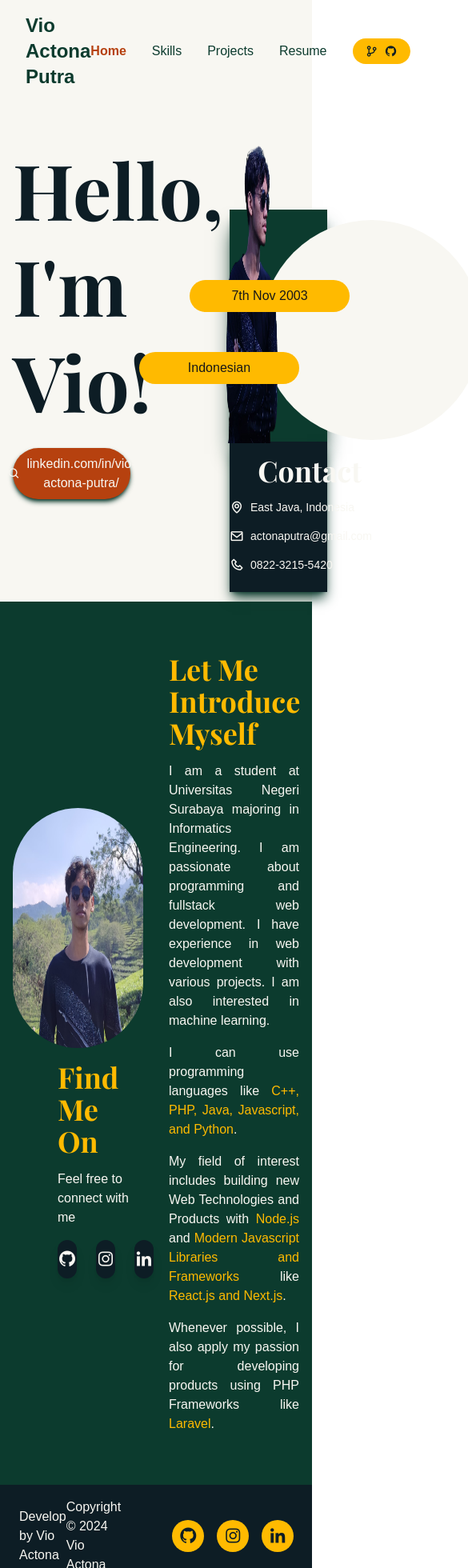
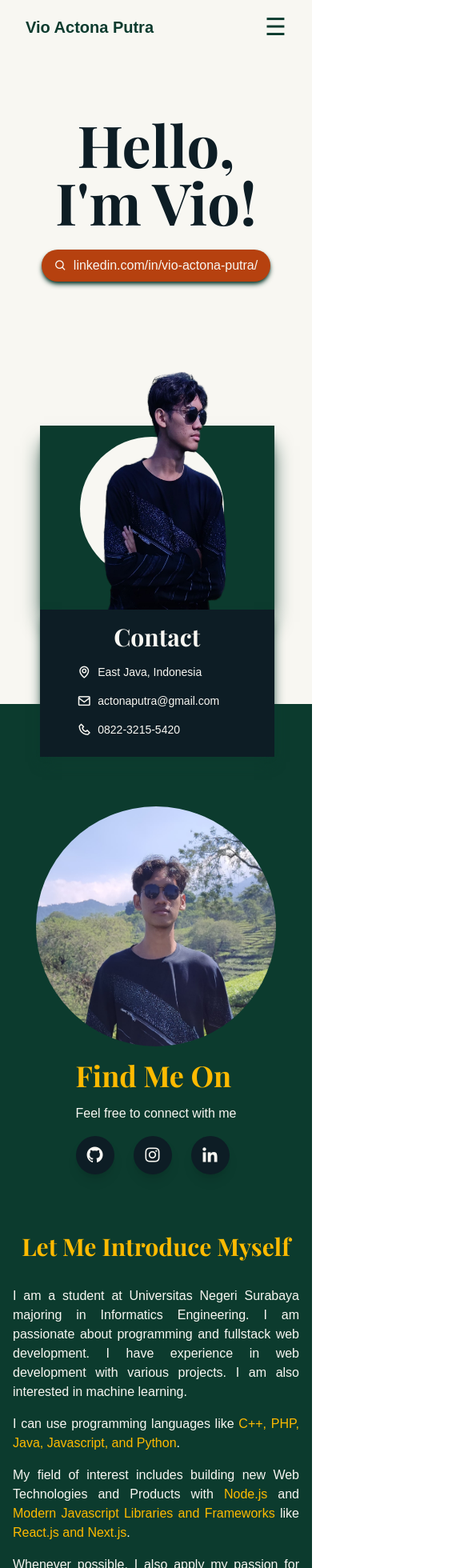
Before and after one commit to actonaa/my-portofolio-vio-actona, a Next.js app: page / in a window 390 px wide. Shown: the top 1960 px of the page at 80% size, 585 px wide, since content can reach past the window. Built offline with nearby package versions, Linux system fonts and the light colour scheme.

Commit message:
Membuat responsive home handphone

```diff
--- a/src/app/Navbar.tsx
+++ b/src/app/Navbar.tsx
@@ -6,6 +6,7 @@ import { usePathname } from "next/navigation"; // Menggunakan usePathname dari n
 export default function Navbar() {
   const [isScrolled, setIsScrolled] = useState(false);
   const [isMounted, setIsMounted] = useState(false); // State untuk mengecek apakah komponen sudah dimuat
+  const [isMenuOpen, setIsMenuOpen] = useState(false); // State untuk menu HP
   const pathname = usePathname(); // Mendapatkan pathname dengan usePathname
 
   // Efek untuk menandakan komponen sudah dimuat
@@ -38,13 +39,85 @@ export default function Navbar() {
       }`}
     >
       <div className="flex justify-between max-w-6xl mx-auto py-4 px-8 komputer:max-w-7xl tablet:max-w-4xl">
+        {/* Logo */}
         <Link
           href="https://www.linkedin.com/in/vio-actona-putra-002a76255/"
-          className="text-2xl font-bold self-center text-darkgreen tablet:text-lg"
+          className="text-2xl font-bold self-center text-darkgreen tablet:text-lg hp:text-xl"
         >
           Vio Actona Putra
         </Link>
-        <ul className="flex gap-8 items-center text-darkgreen tablet:gap-6">
+
+        {/* Menu untuk HP */}
+        <div className="hp:block hidden">
+          <button
+            className="text-darkgreen text-3xl"
+            onClick={() => setIsMenuOpen(!isMenuOpen)}
+            aria-label="Toggle Menu"
+          >
+            ☰
+          </button>
+          {isMenuOpen && (
+            <ul className="absolute right-4 top-16 bg-white shadow-lg rounded-md p-4 flex flex-col gap-4">
+              <li>
+                <Link
+                  href="/"
+                  className={`navbar-link ${
+                    isActiveLink("/") ? "text-orange font-semibold" : ""
+                  }`}
+                  onClick={() => setIsMenuOpen(false)}
+                >
+                  Home
+                </Link>
+              </li>
+              <li>
+                <Link
+                  href="/skill"
+                  className={`navbar-link ${
+                    isActiveLink("/skill") ? "text-orange font-semibold" : ""
+                  }`}
+                  onClick={() => setIsMenuOpen(false)}
+                >
+                  Skills
+                </Link>
+              </li>
+              <li>
+                <Link
+                  href="/project"
+                  className={`navbar-link ${
+                    isActiveLink("/project") ? "text-orange font-semibold" : ""
+                  }`}
+                  onClick={() => setIsMenuOpen(false)}
+                >
+                  Projects
+                </Link>
+              </li>
+              <li>
+                <Link
+                  href="/resume"
+                  className={`navbar-link ${
+                    isActiveLink("/resume") ? "text-orange font-semibold" : ""
+                  }`}
+                  onClick={() => setIsMenuOpen(false)}
+                >
+                  Resume
+                </Link>
+              </li>
+              <li>
+                <Link
+                  href="https://github.com/actonaa"
+                  className="flex items-center justify-center gap-2 py-2 px-4 text-black bg-yellow rounded-full hover:opacity-80"
+                  onClick={() => setIsMenuOpen(false)}
+                >
+                  <i className="bx bx-git-branch"></i>{" "}
+                  <i className="bx bxl-github"></i>
+                </Link>
+              </li>
+            </ul>
+          )}
+        </div>
+
+        {/* Menu untuk tablet dan komputer */}
+        <ul className="flex gap-8 items-center text-darkgreen tablet:gap-6 hp:hidden">
           <li className="relative">
             <Link
               href="/"
--- a/src/app/Puuter.tsx
+++ b/src/app/Puuter.tsx
@@ -3,14 +3,14 @@ import Link from "next/link";
 export default function Puuter() {
   return (
     <footer className="bg-black relative bottom-0 left-0 right-0">
-      <div className="flex px-6 justify-between items-center text-white max-w-6xl mx-auto py-4 komputer:max-w-7xl tablet:max-w-2xl">
-        <h4 className="tablet:text-sm">Develop by Vio Actona</h4>
-        <p className="tablet:text-sm">Copyright © 2024 Vio Actona</p>
+      <div className="flex px-6 justify-between items-center text-white max-w-6xl mx-auto py-4 komputer:max-w-7xl tablet:max-w-2xl hp:flex-col hp:items-center">
+        <h4 className="tablet:text-sm hp:mb-4">Develop by Vio Actona</h4>
+        <p className="tablet:text-sm hp:mb-4">Copyright © 2024 Vio Actona</p>
         <div className="flex gap-4">
           {/* GitHub */}
           <Link
             href="https://github.com/actonaa"
-            className="flex justify-center items-center w-10 h-10 ml-16 rounded-full bg-yellow text-black hover:opacity-80"
+            className="flex justify-center items-center w-10 h-10 ml-16 rounded-full bg-yellow text-black hover:opacity-80 hp:ml-0"
             aria-label="GitHub"
           >
             <i className="bx bxl-github text-2xl"></i>
--- a/src/app/_Components/(home)/CardProfile.tsx
+++ b/src/app/_Components/(home)/CardProfile.tsx
@@ -10,26 +10,26 @@ const CardProfile = () => {
           alt="profile"
           width={700}
           height={700}
-          className="w-[1000px] h-[500px] absolute z-[3] -bottom-[154px] left-[10px] tablet:w-[500px] tablet:h-[400px] tablet:left-1/2 tablet:-translate-x-1/2 tablet:-bottom-[266px]"
+          className="w-[1000px] h-[500px] absolute z-[3] -bottom-[154px] left-[10px] tablet:w-[500px] tablet:h-[400px] tablet:left-1/2 tablet:-translate-x-1/2 tablet:-bottom-[266px] hp:w-[500px] hp:h-[400px] hp:left-[20px]  hp:-bottom-[266px]"
         />
 
         {/* Lingkaran Kuning */}
-        <div className="py-2 w-[200px] text-center rounded-full bg-yellow z-[4] absolute bottom-[10px] left-[10px] tablet:-bottom-[120px] tablet:left-[70px] tablet:w-[150px]">
+        <div className="py-2 w-[200px] text-center rounded-full bg-yellow z-[4] absolute bottom-[10px] left-[10px] tablet:-bottom-[120px] tablet:left-[70px] tablet:w-[150px] hp:hidden">
           7th Nov 2003
         </div>
-        <div className="py-2 w-[200px] text-center rounded-full bg-yellow z-[4] absolute -bottom-[80px] right-4 tablet:-bottom-[220px] tablet:right-[80px] tablet:w-[150px]">
+        <div className="py-2 w-[200px] text-center rounded-full bg-yellow z-[4] absolute -bottom-[80px] right-4 tablet:-bottom-[220px] tablet:right-[80px] tablet:w-[150px] hp:hidden">
           Indonesian
         </div>
 
         {/* Lingkaran Putih */}
-        <div className="w-[275px] h-[275px] bg-white rounded-full absolute z-[2] -bottom-[150px] left-[100px] komputer:left-[130px] tablet:w-[180px] tablet:h-[180px] tablet:-bottom-[230px] tablet:left-[160px]"></div>
+        <div className="w-[275px] h-[275px] bg-white rounded-full absolute z-[2] -bottom-[150px] left-[100px] komputer:left-[130px] tablet:w-[180px] tablet:h-[180px] tablet:-bottom-[230px] tablet:left-[160px] hp:w-[180px] hp:h-[180px] hp:-bottom-[230px] hp:left-[100px]"></div>
 
         {/* Kotak Informasi */}
-        <div className="w-full absolute -bottom-[340px] left-[60px] tablet:left-[130px] tablet:-bottom-[450px]">
-          <div className="bg-darkgreen w-3/4 h-[290px] shadow-xl shadow-darkgreen tablet:w-1/2 tablet:h-[230px]"></div>
-          <div className="bg-black w-3/4 shadow-lg shadow-darkgreen tablet:w-1/2">
+        <div className="w-full absolute -bottom-[340px] left-[60px] tablet:left-[130px] tablet:-bottom-[450px] hp:left-[50px] hp:-bottom-[450px]">
+          <div className="bg-darkgreen w-3/4 h-[290px] shadow-xl shadow-darkgreen tablet:w-1/2 tablet:h-[230px] hp:w-3/4 hp:h-[230px]"></div>
+          <div className="bg-black w-3/4 shadow-lg shadow-darkgreen tablet:w-1/2 hp:w-3/4">
             <div className="text-white w-[200px] mx-auto text-center py-4 text-sm">
-              <h2 className="text-4xl font-bold mb-2 tablet:text-3xl">
+              <h2 className="text-4xl font-bold mb-2 tablet:text-3xl hp:text-3xl">
                 Contact
               </h2>
               <p className="py-1 flex items-center text-center">
--- a/src/app/_Components/(home)/Introduction.tsx
+++ b/src/app/_Components/(home)/Introduction.tsx
@@ -2,16 +2,16 @@ import Link from "next/link";
 
 const Introduction = () => {
   return (
-    <div className="max-w-sm ml-4 tablet:mx-auto tablet:flex tablet:flex-col tablet:items-center tablet:justify-center tablet:mb-20">
+    <div className="max-w-sm ml-4 tablet:mx-auto tablet:flex tablet:flex-col tablet:items-center tablet:justify-center tablet:mb-20 hp:mb-20 hp:mx-auto hp:flex hp:flex-col hp:items-center hp:justify-center">
       {/* Teks Utama */}
-      <h1 className="text-8xl font-bold leading-tight text-black tablet:text-center">
+      <h1 className="text-8xl font-bold leading-tight text-black tablet:text-center hp:text-7xl hp:text-center">
         Hello, <span className="block">I{"'"}m Vio!</span>
       </h1>
 
       {/* Tautan LinkedIn */}
       <Link
         href="https://www.linkedin.com/in/vio-actona-putra/"
-        className="flex items-center justify-center gap-2 w-full py-2 px-4 rounded-full bg-orange text-center text-white mt-6 shadow-md shadow-darkgreen hover:opacity-80"
+        className="flex items-center justify-center gap-2 w-full py-2 px-4 rounded-full bg-orange text-center text-white mt-6 shadow-md shadow-darkgreen hover:opacity-80 hp:text-md"
       >
         <i className="bx bx-search"></i>
         linkedin.com/in/vio-actona-putra/
--- a/src/app/_Components/(home)/IntroductionSection.tsx
+++ b/src/app/_Components/(home)/IntroductionSection.tsx
@@ -1,7 +1,7 @@
 const IntroductionSection = () => {
   return (
-    <div className="tablet:mx-auto tablet:flex tablet:flex-col tablet:items-center tablet:justify-center">
-      <h3 className="text-4xl font-bold text-yellow">
+    <div className="tablet:mx-auto tablet:flex tablet:flex-col tablet:items-center tablet:justify-center hp:mx-auto hp:flex hp:flex-col hp:items-center hp:justify-center hp:mt-10">
+      <h3 className="text-4xl font-bold text-yellow hp:text-3xl hp:text-center mb-4">
         Let Me Introduce Myself
       </h3>
       <p className="mt-4 text-justify text-white">
--- a/src/app/_Components/(home)/SocialLinks.tsx
+++ b/src/app/_Components/(home)/SocialLinks.tsx
@@ -3,7 +3,7 @@ import Link from "next/link";
 
 const SocialLinks = () => {
   return (
-    <div className="flex flex-col tablet:mx-auto tablet:items-center tablet:justify-center">
+    <div className="flex flex-col tablet:mx-auto tablet:items-center tablet:justify-center hp:mx-auto hp:items-center hp:justify-center">
       {/* Gambar Profil */}
       <Image
         src="/vio2.jpeg"
@@ -14,7 +14,7 @@ const SocialLinks = () => {
       />
 
       {/* Informasi dan Tautan Sosial */}
-      <div className="ml-14 tablet:ml-0">
+      <div className="ml-14 tablet:ml-0 hp:ml-0">
         <h2 className="text-4xl text-yellow font-bold mt-4">Find Me On</h2>
         <p className="mt-4 text-white">Feel free to connect with me</p>
 
--- a/src/app/page.tsx
+++ b/src/app/page.tsx
@@ -6,14 +6,14 @@ import SocialLinks from "./_Components/(home)/SocialLinks";
 export default function Home() {
   return (
     <>
-      <div className=" bg-white pt-44 pb-32 tablet:pt-36 tablet:pb-96">
-        <div className="max-w-5xl mx-auto grid grid-cols-2 gap-16 items-center komputer:max-w-6xl tablet:grid-cols-1 tablet:max-w-xl">
+      <div className=" bg-white pt-44 pb-32 tablet:pt-36 tablet:pb-96 hp:pt-36 hp:pb-96">
+        <div className="max-w-5xl mx-auto grid grid-cols-2 gap-16 items-center komputer:max-w-6xl tablet:grid-cols-1 tablet:max-w-xl hp:grid-cols-1 hp:max-w-xl">
           <Introduction />
           <CardProfile />
         </div>
       </div>
-      <div className="bg-darkgreen pt-16 pb-16 tablet:pt-32">
-        <div className="max-w-5xl mx-auto px-4 grid grid-cols-2 gap-8 items-center komputer:max-w-6xl tablet:grid-cols-1 tablet:max-w-xl">
+      <div className="bg-darkgreen pt-16 pb-16 tablet:pt-32 hp:pt-32">
+        <div className="max-w-5xl mx-auto px-4 grid grid-cols-2 gap-8 items-center komputer:max-w-6xl tablet:grid-cols-1 tablet:max-w-xl hp:grid-cols-1 hp:max-w-xl">
           <SocialLinks />
           <IntroductionSection />
         </div>
```
